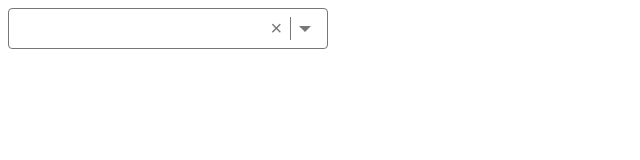
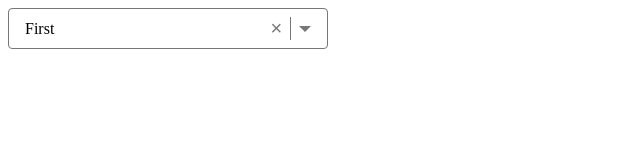
Before and after one commit to RNtaate/Custom-Select, a React (Vite) app in the folder Custom Select/: page / in a window 1280 px wide. Shown: the top 160 px of the page, without its empty margins (0-640 px from the left). Built offline with nearby package versions, Linux system fonts and the light colour scheme.

Commit message:
Add the value and onChange props to the Select component in App.tsx

```diff
--- a/Custom Select/src/App.tsx
+++ b/Custom Select/src/App.tsx
@@ -1,3 +1,4 @@
+import { useState } from "react";
 import { Select } from "./Select";
 
 let options = [
@@ -8,9 +9,11 @@ let options = [
   {label: "Fifth", value: 5}
 ]
 function App() {
+  const[value, setValue] = useState<typeof options[0] | undefined>(options[0]);
+
   return (
     <main>
-      <Select options={ options } />
+      <Select options={ options } value={value} onChange={opt => setValue(opt)}/>
     </main>
   )
 }
```
